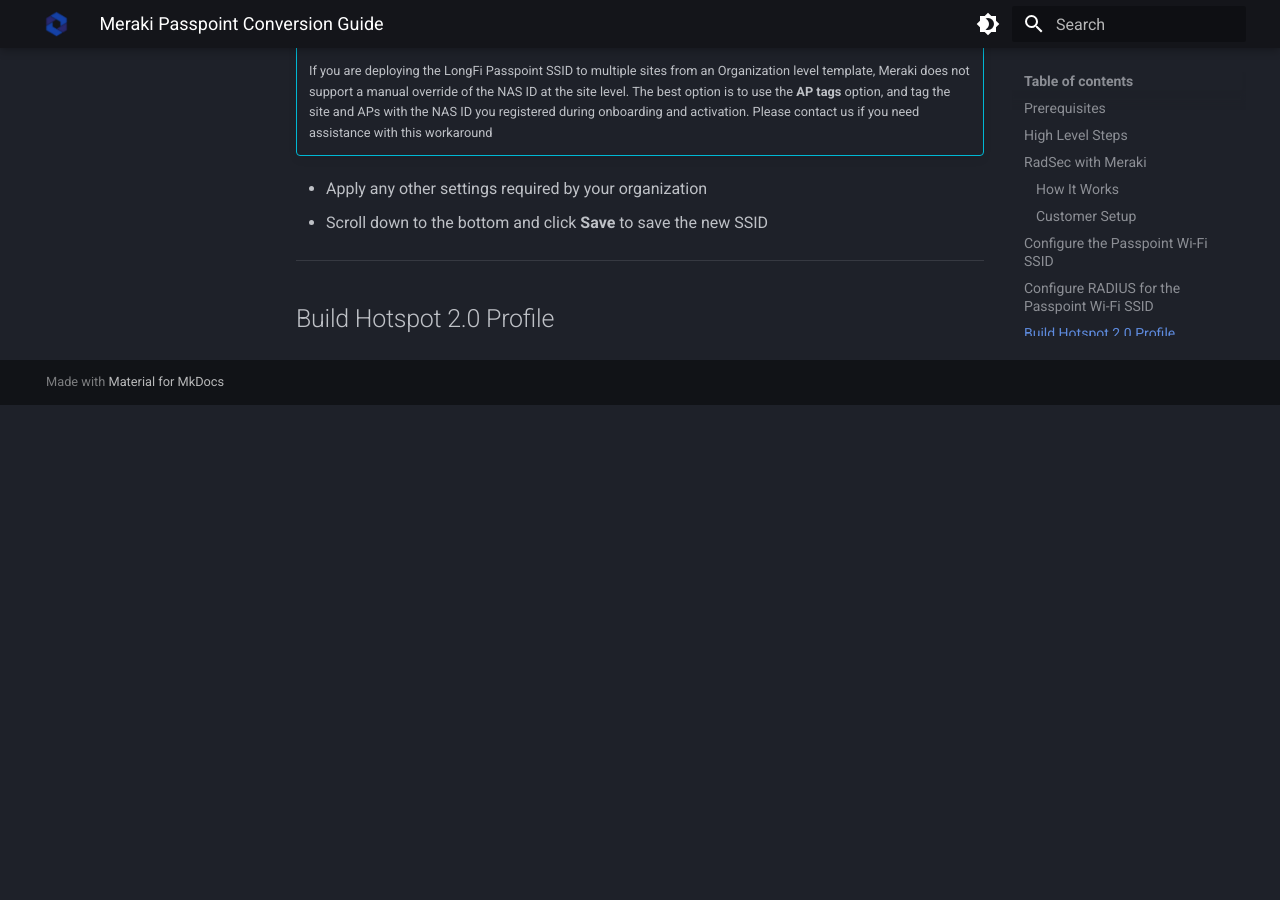
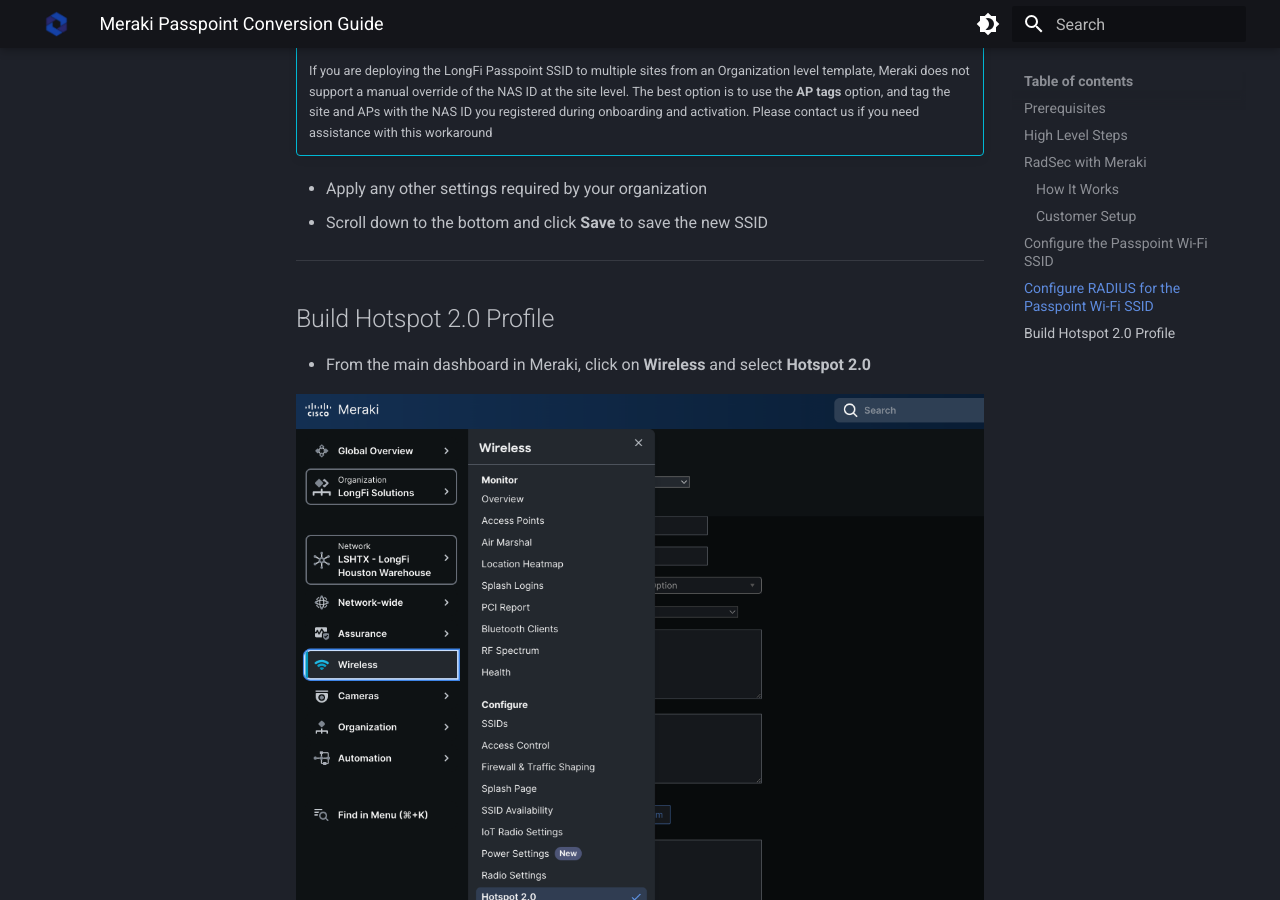
Before and after one commit to LongFi-Solutions/longfi-solutions.github.io, an MkDocs documentation site: the page built from docs/deployment/meraki.md, in a window 1280 px wide and 900 px high, scrolled down 6942 px. Built offline with MkDocs 1.6.1 and Material for MkDocs 9.7.7, drawn with Linux system fonts in a browser that asks for light colours; before the commit the page ends 7347 px from its top, so only the background shows below that.

Commit message:
Update Deployment Guides “meraki” +1

```diff
--- a/docs/deployment/meraki.md
+++ b/docs/deployment/meraki.md
@@ -147,3 +147,7 @@ Please allow 2-3 days for us to upload your Meraki CA certificates to the LongFi
 ***
 
 ## Build Hotspot 2.0 Profile
+
+- From the main dashboard in Meraki, click on **Wireless** and select **Hotspot 2.0**
+
+![](/assets/images/Meraki-8-Hostpot-1.png)
```
Also changed, not shown: docs/assets/images/Meraki-8-Hostpot-1.png (added).
